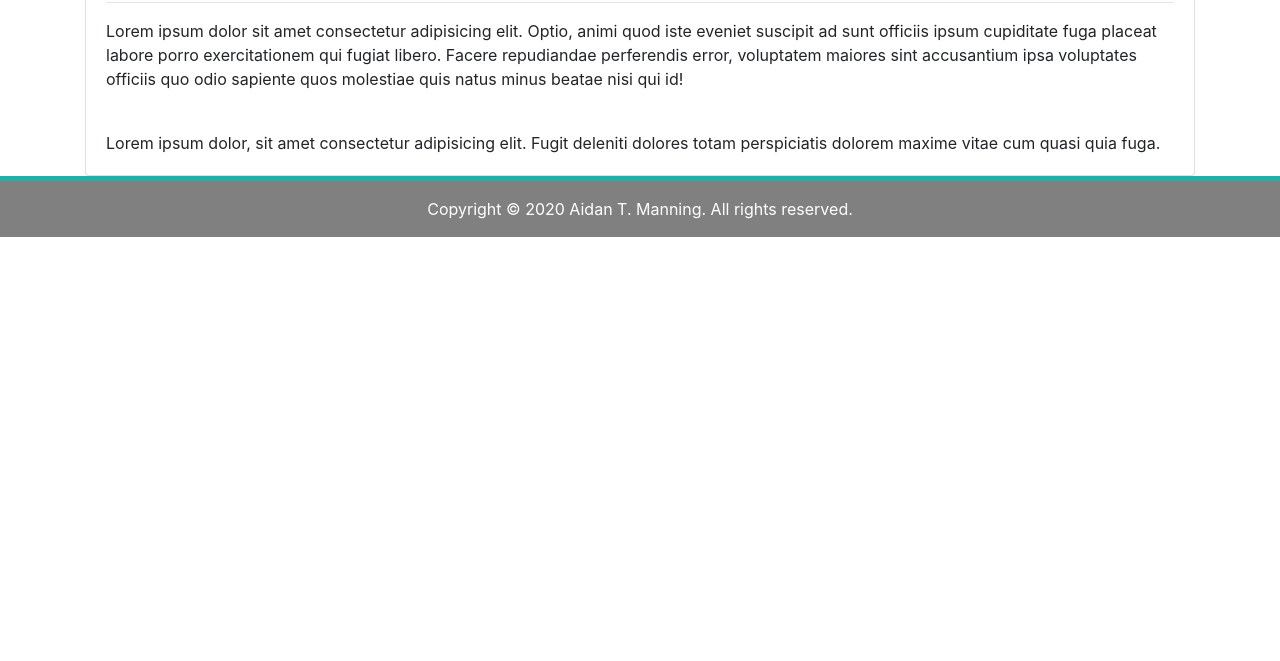
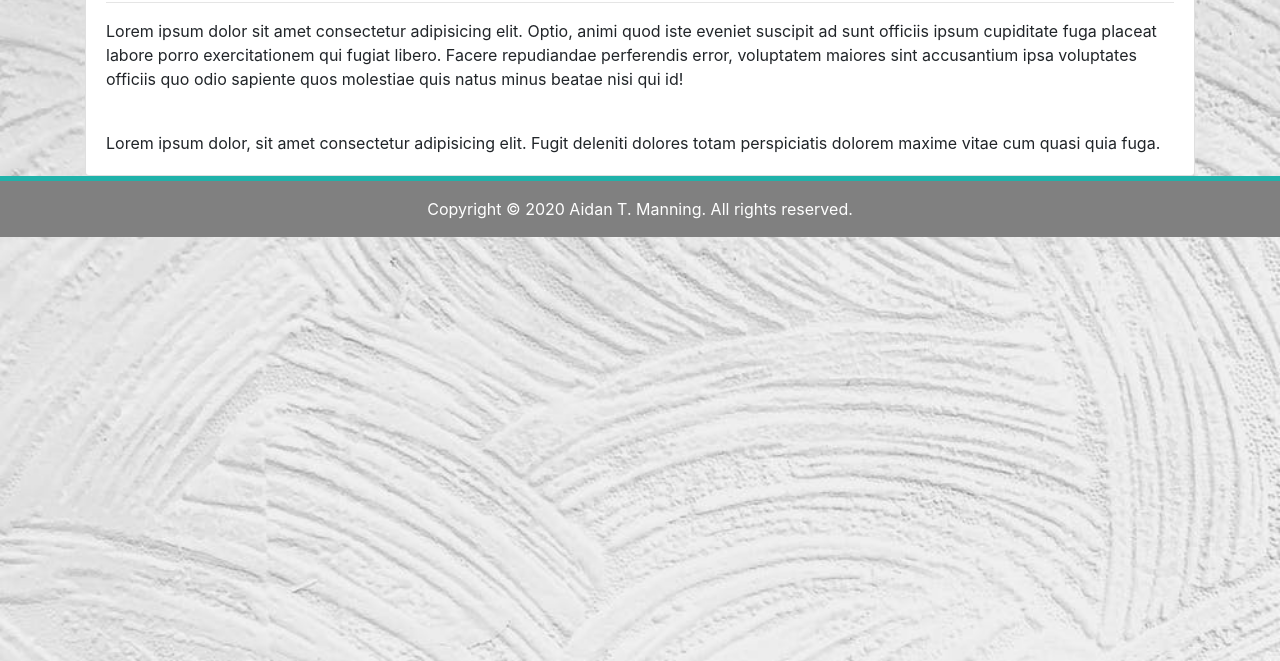
Before and after one commit to periodicaidan/Homework-2, a plain HTML site: page index.html in a window 1280 px wide. Shown: the part 139-800 px from the top of the page. Drawn offline with nearby package versions, Linux system fonts and the light colour scheme.

Commit message:
Added a background image

```diff
--- a/common.css
+++ b/common.css
@@ -1,3 +1,8 @@
+body {
+    background: no-repeat url("assets/background.jpeg");
+    background-size: cover;
+}
+
 .navbar-brand,
 .page-header {
     font-family: serif;
```
Also changed, not shown: assets/background.jpeg (added).
